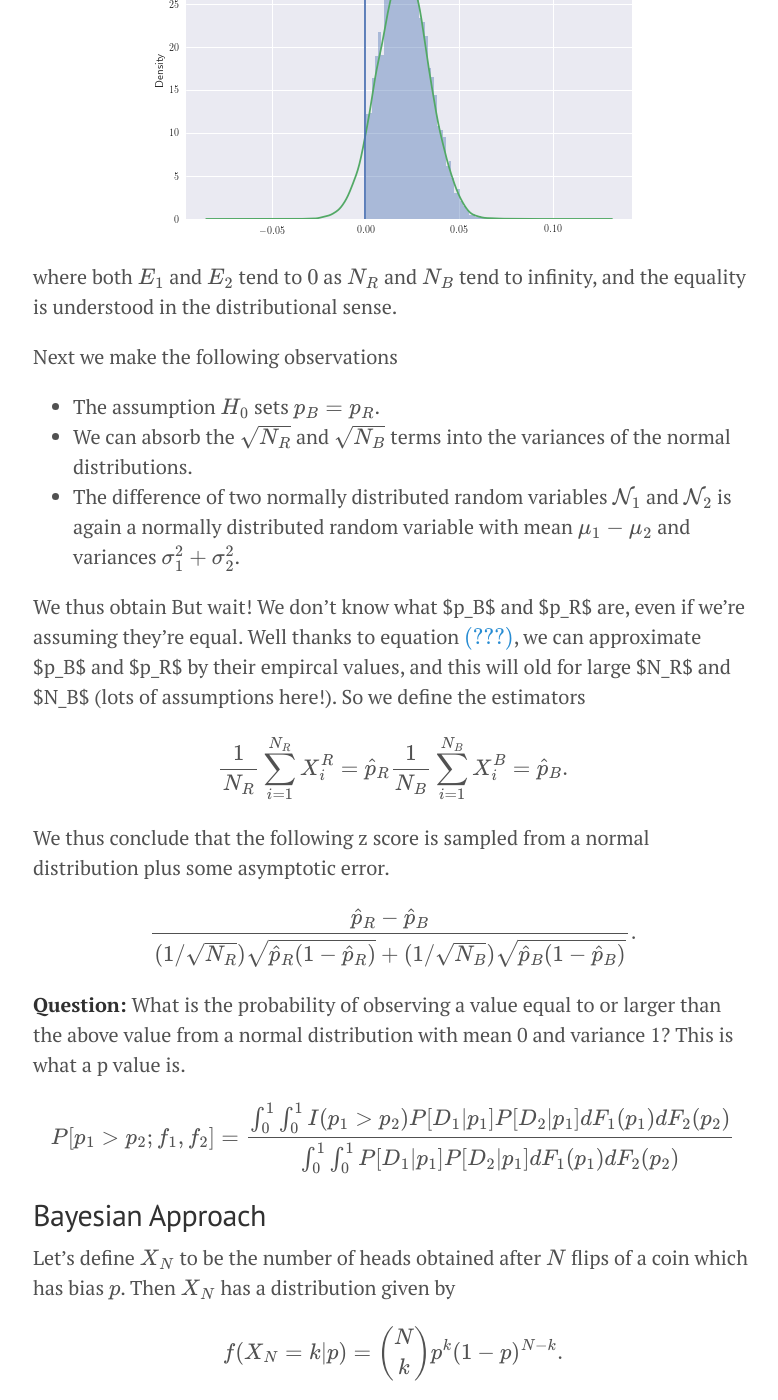
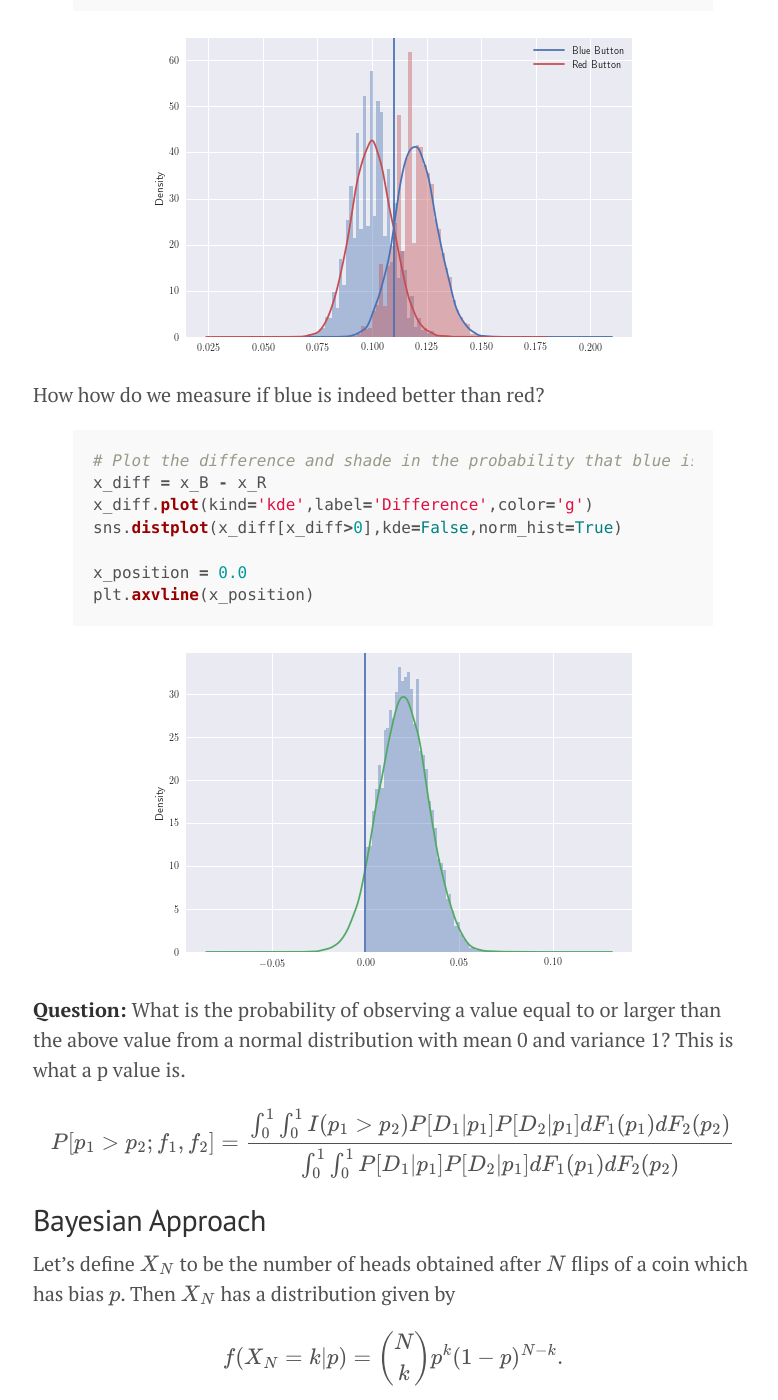
Before and after one commit to doriang102/doriang102.github.io, a Jekyll site: the page built from _posts/2017-05-28-hypothesis-testing.md, in a window 1280 px wide and 1400 px high, scrolled down 3237 px. Shown: the whole window, without its empty margins (247-1025 px from the left). Built offline with Jekyll 4.4.1, drawn with Linux system fonts in a browser that asks for light colours; our own code applies the rules of GitHub Pages for plain Markdown files; formulas are drawn with MathJax 3; some of the changed text lies outside the part shown.

Commit message:
Update 2017-05-28-hypothesis-testing.md

```diff
--- a/_posts/2017-05-28-hypothesis-testing.md
+++ b/_posts/2017-05-28-hypothesis-testing.md
@@ -93,27 +120,6 @@ plt.axvline(x_position)
 ![](/img/rawdiff.png?raw=true)
 
 
-where both $$E_1$$ and $$E_2$$ tend to $$0$$ as $$N_R$$ and $$N_B$$ tend to infinity, and the equality is understood in the distributional sense.
-
-Next we make the following observations
-
-- The assumption $$H_0$$ sets $$p_B = p_R$$.
--  We can absorb the $$\sqrt{N_R}$$ and $$\sqrt{N_B}$$ terms into the variances of the normal distributions.
-- The difference of two normally distributed random variables $$\mathcal{N}_1$$ and $$\mathcal{N}_2$$ is again a normally distributed random variable with mean $$\mu_1 - \mu_2$$ and variances $$\sigma_1^2 + \sigma_2^2$$.
-
-
-We thus obtain
-  But wait! We don't know what $p_B$ and $p_R$ are, even if we're assuming they're equal. Well thanks to equation \eqref{LLN}, we can approximate $p_B$ and $p_R$ by their empircal
-values, and this will old for large $N_R$ and $N_B$ (lots of assumptions here!). So we define the estimators
-\begin{align}
-\frac{1}{N_R} \sum_{i=1}^{N_R} X_i^R  = \hat p_R\\
-\frac{1}{N_B} \sum_{i=1}^{N_B} X_i^B = \hat p_B.
-\end{align}
-
-We thus conclude that the following z score is sampled from a normal distribution plus some asymptotic error.
-\begin{equation}
-\frac{\hat p_R - \hat p_B}{(1/\sqrt{N_R})\sqrt{ \hat p_R(1- \hat p_R)} +(1/\sqrt{N_B})\sqrt{ \hat p_B(1- \hat p_B)}}.
-\end{equation}
 
 **Question:** What is the probability of observing a value equal to or larger than the above value from a normal distribution with mean 0 and variance 1? This is what a p value is.
 
```
Also changed, not shown: other parts of _posts/2017-05-28-hypothesis-testing.md (+27 -0 lines).
